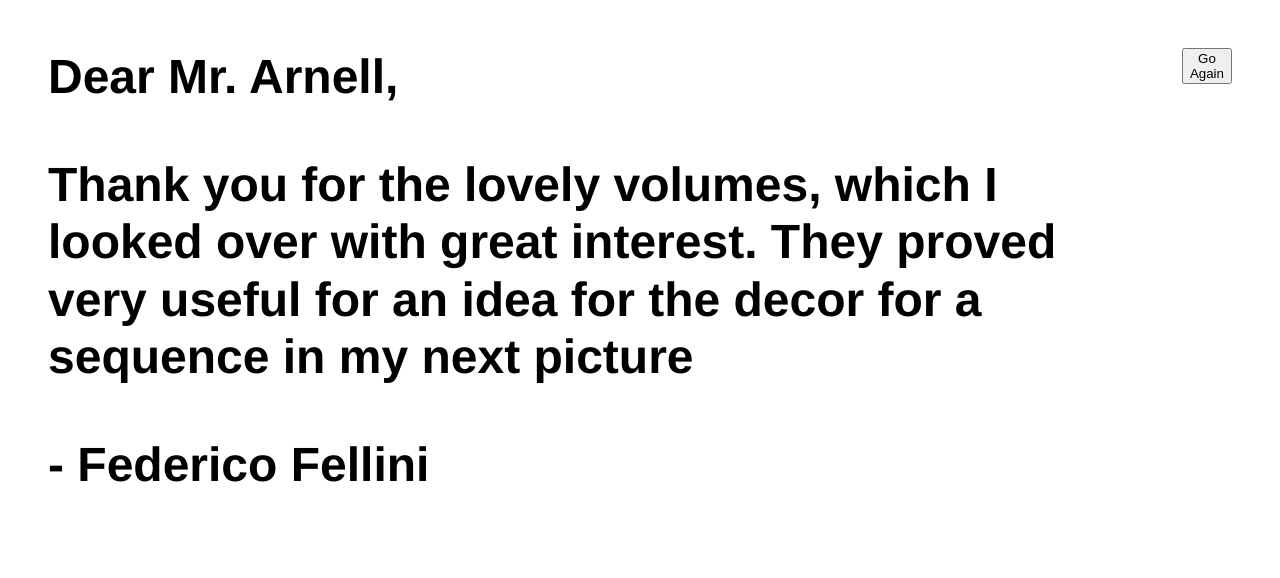
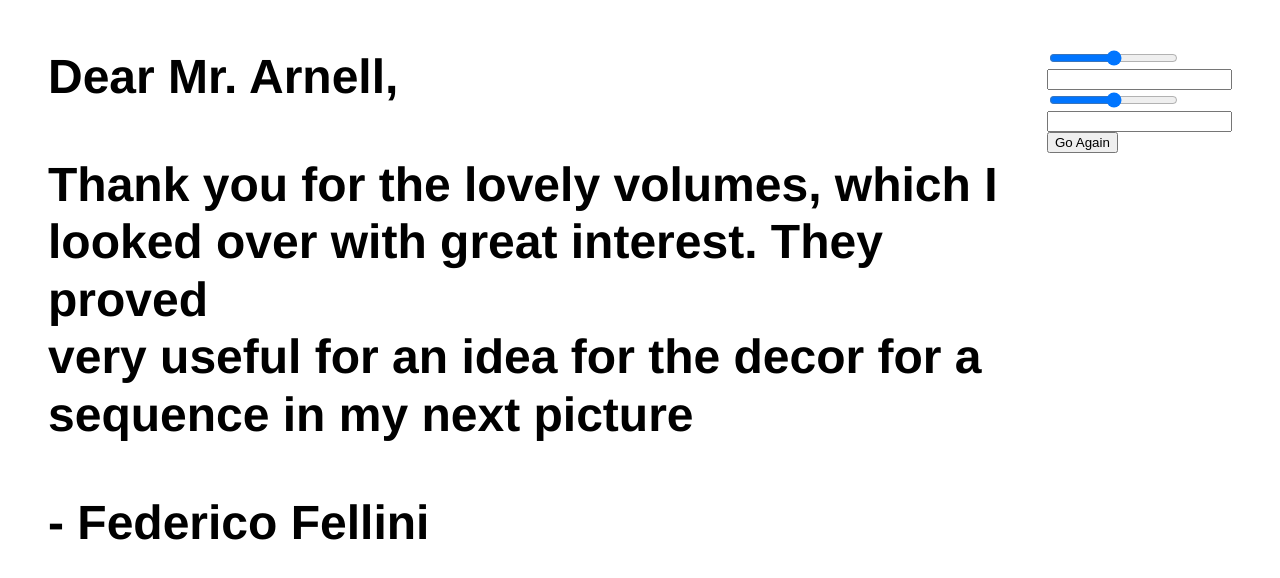
Before and after one commit to noslouch/headline-blinds, a website: page index.html in a window 1280 px wide. Drawn offline with nearby package versions, Linux system fonts and the light colour scheme.

Commit message:
fadein - > 2000ms

```diff
--- a/index.html
+++ b/index.html
@@ -84,6 +84,10 @@
                 </h1>
                 -->
             </div> <!-- .container -->
+            <input type="range" name="duration" id="duration" min="0" max="5000" step="10">
+            <input type="text" name="durationText" id="durationText">
+            <input type="range" name="stagger" id="stagger" min="0" max="500" step="10">
+            <input type="text" name="staggerText" id="staggerText">
             <div class="button">
                 <button id="again" type="button">Go Again</button>
                 <div class="loader">
--- a/src/js/main.js
+++ b/src/js/main.js
@@ -55,3 +55,8 @@
 
 
 $('#again').click(again)
+
+$(function(){
+    //$fadeSlider = $('#duration')
+    //$fadeText = $('#durationText')
+})
--- a/src/sass/main.scss
+++ b/src/sass/main.scss
@@ -57,7 +57,7 @@
     //width: 100%;
     //z-index: 5;
     //height: 400%;
-    @include transition(opacity 1000ms ease-out);
+    @include transition(opacity 2000ms ease-out);
     //@include background-image(linear-gradient(rgba(255,255,255,0), white 50%));
 }
 
```
Also changed, not shown: build/css/main.css.
